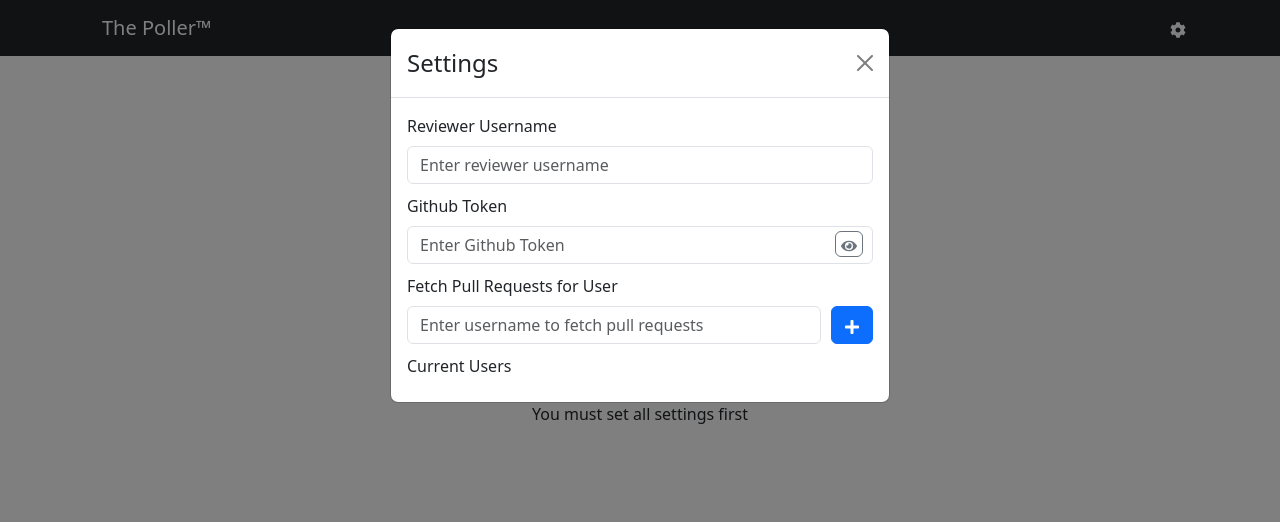
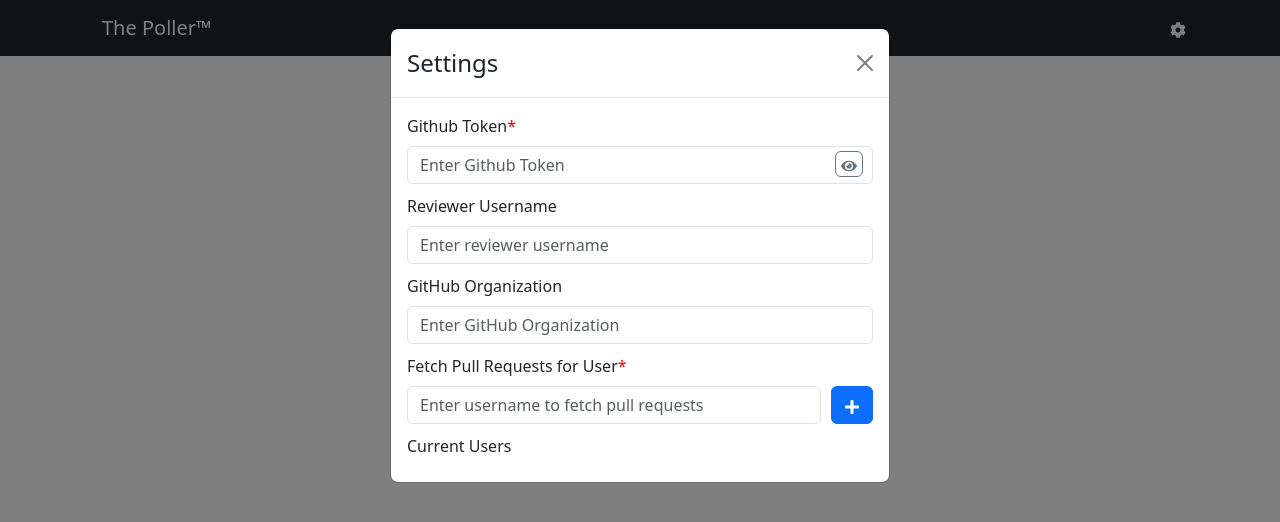
Before and after one commit to The-Poller/the-poller, a React (Create React App) app: page / in a window 1280 px wide. Both pictures are taken after a click on the button 1178 px from the left and 28 px from the top of the page. Shown: the top 522 px of the page. Built offline with nearby package versions, Linux system fonts and the light colour scheme; some icons are missing.

Commit message:
Add organization setting

```diff
--- a/src/App.tsx
+++ b/src/App.tsx
@@ -27,15 +27,18 @@ const App: React.FC = () => {
   const [users, setUsers] = useState<string[]>([]);
   const [githubToken, setGithubToken] = useState<string>('');
   const [userName, setUserName] = useState<string>('');
+  const [githubOrg, setGithubOrg] = useState<string>('');
 
   useEffect(() => {
     const storedUsers = JSON.parse(localStorage.getItem('githubUsers') || '[]');
     const storedGithubToken = localStorage.getItem('githubToken');
     const storedUserName = localStorage.getItem('userName');
+    const storedGithubOrg = localStorage.getItem('githubOrg');
 
     if (storedUsers && storedUsers.length) setUsers(storedUsers);
     if (storedGithubToken) setGithubToken(storedGithubToken);
     if (storedUserName) setUserName(storedUserName);
+    if (storedGithubOrg) setGithubOrg(storedGithubOrg);
   }, []);
 
   const resetState = () => {
@@ -49,8 +52,8 @@ const App: React.FC = () => {
   };
 
   const isSettingsEmpty = useMemo(() => {
-    return users.length === 0 || !githubToken || !userName;
-  }, [users, githubToken, userName]);
+    return users.length === 0 || !githubToken;
+  }, [users, githubToken]);
 
   if (isSettingsEmpty || isSettingsOpen) {
     return (
@@ -69,6 +72,8 @@ const App: React.FC = () => {
                 setGithubToken={setGithubToken}
                 userName={userName}
                 setUserName={setUserName}
+                githubOrg={githubOrg}
+                setGithubOrg={setGithubOrg}
                 onModalOpen={() => {
                   setIsSettingsOpen(true);
                 }}
@@ -105,12 +110,24 @@ const App: React.FC = () => {
 
     try {
       const PRs: TableData = {};
+      const query = [
+        'is:open',
+        'is:pull-request',
+        'draft:false',
+        'archived:false',
+      ];
+      if (githubOrg) {
+        query.push(`org:${githubOrg}`);
+      }
+      if (userName) {
+        query.push(`review-requested:${userName}`);
+      }
       for (const [idx, user] of Object.entries(users)) {
         const result = await request('GET /search/issues', {
           headers: {
             authorization: `token ${githubToken}`,
           },
-          q: `is:open is:pull-request org:jupiterone author:${user} review-requested:${userName} draft:false archived:false`
+          q: query.join(' ') + ` author:${user}`,
         });
         for (const item of result.data.items || []) {
           PRs[item.repository_url] ??= [];
@@ -153,6 +170,8 @@ const App: React.FC = () => {
               setGithubToken={setGithubToken}
               userName={userName}
               setUserName={setUserName}
+              githubOrg={githubOrg}
+              setGithubOrg={setGithubOrg}
               onModalOpen={() => {
                 setIsSettingsOpen(true);
               }}
@@ -229,10 +248,10 @@ const App: React.FC = () => {
           </div>
         </div>
         {Object.entries(data).sort(([repoNameA], [repoNameB]) => repoNameA > repoNameB ? 1 : -1).map(([repositoryUrl, tableData]) => (
-          <div id={repositoryUrl.slice(repositoryUrl.lastIndexOf('/') + 1)} key={repositoryUrl.slice(repositoryUrl.lastIndexOf('/') + 1)}>
+          <div id={repositoryUrl.slice(repositoryUrl.indexOf('/repos/') + 7)} key={repositoryUrl.slice(repositoryUrl.indexOf('/repos/') + 7)}>
             <h2>
-              <a style={{ textDecoration: 'none', color: 'inherit' }} href={`#${repositoryUrl.slice(repositoryUrl.lastIndexOf('/') + 1)}`}>
-                {repositoryUrl.slice(repositoryUrl.lastIndexOf('/') + 1)}
+              <a style={{ textDecoration: 'none', color: 'inherit' }} href={`#${repositoryUrl.slice(repositoryUrl.indexOf('/repos/') + 7)}`}>
+                {repositoryUrl.slice(repositoryUrl.indexOf('/repos/') + 7)}
               </a>
             </h2>
             <Table bordered>
--- /dev/null
+++ b/src/UserSetting.css
@@ -0,0 +1,4 @@
+.required::after {
+  content: "*";
+  color: red;
+}
--- a/src/UserSetting.tsx
+++ b/src/UserSetting.tsx
@@ -1,17 +1,20 @@
 import React, { useState, useEffect, } from 'react';
 import { Button, Modal, ListGroup, FormControl, FormLabel, OverlayTrigger, Tooltip } from 'react-bootstrap';
 import { FaCog, FaEye, FaEyeSlash, FaPlus } from 'react-icons/fa';
+import './UserSetting.css';
 
 const UserSetting: React.FC<{
   users: string[],
   setUsers: React.Dispatch<React.SetStateAction<string[]>>,
   githubToken: string,
   setGithubToken: React.Dispatch<React.SetStateAction<string>>,
+  githubOrg: string,
+  setGithubOrg: React.Dispatch<React.SetStateAction<string>>,
   userName: string,
   setUserName: React.Dispatch<React.SetStateAction<string>>,
   onModalOpen?: () => void;
   onModalClose?: (changesMade: boolean) => void;
-}> = ({ users, setUsers, githubToken, setGithubToken, userName, setUserName, onModalOpen, onModalClose }) => {
+}> = ({ users, setUsers, githubToken, setGithubToken, userName, setUserName, githubOrg, setGithubOrg, onModalOpen, onModalClose }) => {
   const [newUser, setNewUser] = useState<string>('');
   const [show, setShow] = useState(false);
   const [showToken, setShowToken] = useState(false);
@@ -20,6 +23,7 @@ const UserSetting: React.FC<{
   const [prevStoredUsers, setPrevStoredUsers] = useState<string[]>([]);
   const [prevStoredGithubToken, setPrevStoredGithubToken] = useState<string | null>(null);
   const [prevStoredUserName, setPrevStoredUserName] = useState<string | null>(null);
+  const [prevStoredGithubOrg, setPrevStoredGithubOrg] = useState<string | null>(null);
 
   useEffect(() => {
     if (!show) {
@@ -42,6 +46,7 @@ const UserSetting: React.FC<{
     localStorage.setItem('githubUsers', JSON.stringify(users));
     localStorage.setItem('githubToken', githubToken);
     localStorage.setItem('userName', userName);
+    localStorage.setItem('githubOrg', githubOrg);
     checkForChanges();
     setShow(false);
   }
@@ -53,6 +58,7 @@ const UserSetting: React.FC<{
     const storedUsers = localStorage.getItem('githubUsers');
     const storedGithubToken = localStorage.getItem('githubToken');
     const storedUserName = localStorage.getItem('userName');
+    const storedGithubOrg = localStorage.getItem('githubOrg');
 
     if (storedUsers) {
       setPrevStoredUsers(JSON.parse(storedUsers));
@@ -63,11 +69,17 @@ const UserSetting: React.FC<{
     if (storedUserName) {
       setPrevStoredUserName(storedUserName);
     }
+    if (storedGithubOrg) {
+      setPrevStoredGithubOrg(storedGithubOrg);
+    }
     setShow(true);
   };
 
   const checkForChanges = () => {
-    if (JSON.stringify(users) !== JSON.stringify(prevStoredUsers) || githubToken !== prevStoredGithubToken || userName !== prevStoredUserName) {
+    if (JSON.stringify(users) !== JSON.stringify(prevStoredUsers)
+      || githubToken !== prevStoredGithubToken
+      || userName !== prevStoredUserName
+      || githubOrg !== prevStoredGithubOrg) {
       setChangesMade(true)
     }
   };
@@ -98,18 +110,7 @@ const UserSetting: React.FC<{
           <Modal.Title>Settings</Modal.Title>
         </Modal.Header>
         <Modal.Body>
-          <FormLabel>Reviewer Username</FormLabel>
-          <FormControl
-            type="text"
-            placeholder="Enter reviewer username"
-            value={userName}
-            onChange={(e) => {
-              setUserName(e.target.value);
-              localStorage.setItem('userName', e.target.value);
-            }}
-            style={{ marginBottom: '10px' }}
-          />
-          <FormLabel>Github Token</FormLabel>
+          <FormLabel className='required'>Github Token</FormLabel>
           <div style={{ position: 'relative' }}>
             <FormControl
               type={showToken ? 'text' : 'password'}
@@ -134,7 +135,29 @@ const UserSetting: React.FC<{
               {showToken ? <FaEyeSlash /> : <FaEye />}
             </Button>
           </div>
-          <FormLabel>Fetch Pull Requests for User</FormLabel>
+          <FormLabel>Reviewer Username</FormLabel>
+          <FormControl
+            type="text"
+            placeholder="Enter reviewer username"
+            value={userName}
+            onChange={(e) => {
+              setUserName(e.target.value);
+              localStorage.setItem('userName', e.target.value);
+            }}
+            style={{ marginBottom: '10px' }}
+          />
+          <FormLabel>GitHub Organization</FormLabel>
+          <FormControl
+            type="text"
+            placeholder="Enter GitHub Organization"
+            value={githubOrg}
+            onChange={(e) => {
+              setGithubOrg(e.target.value);
+              localStorage.setItem('githubOrg', e.target.value);
+            }}
+            style={{ marginBottom: '10px' }}
+          />
+          <FormLabel className='required'>Fetch Pull Requests for User</FormLabel>
           <div style={{ display: 'flex', alignItems: 'center', marginBottom: '10px' }}>
             <FormControl
               type="text"
```
Also changed, not shown: 1 other file (tests, documents, lock files or other folders).
